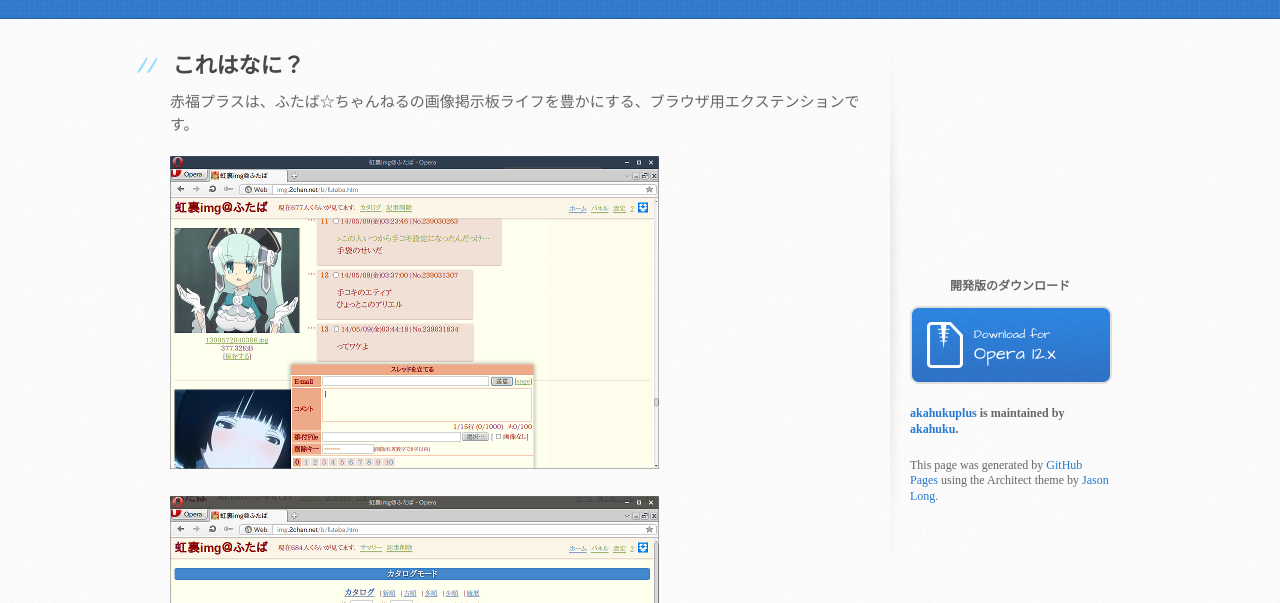
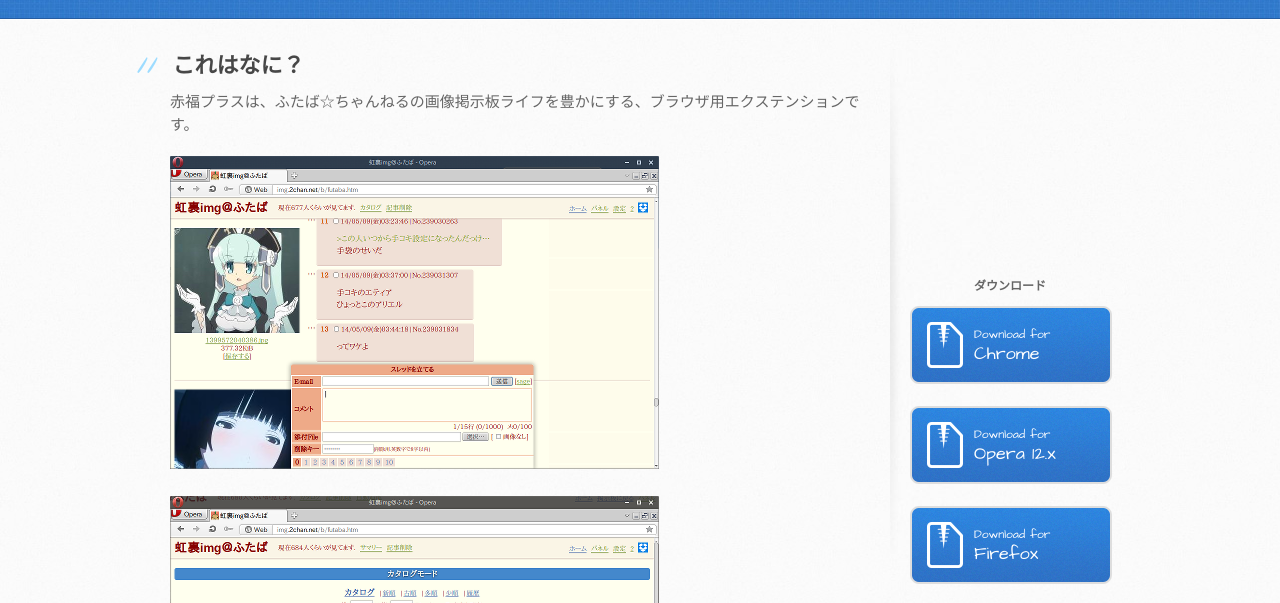
Before and after one commit to akahuku/akahukuplus, a plain HTML site: page index.html in a window 1280 px wide. Shown: the part 182-785 px from the top of the page. Drawn offline with Linux system fonts and the light colour scheme.

Commit message:
add links

```diff
--- a/index.html
+++ b/index.html
@@ -91,10 +91,18 @@
 					</script>
 
 					<div class="button-container">
-						<div class="header">開発版のダウンロード</div>
+						<div class="header">ダウンロード</div>
+						<a href="https://chrome.google.com/webstore/detail/%E8%B5%A4%E7%A6%8F%E3%83%97%E3%83%A9%E3%82%B9/gjbboehfbnlimbdpljoegcgoidokacno?hl=ja" class="button">
+							<small>Download for</small>
+							Chrome
+						</a>
 						<a href="https://github.com/akahuku/akahukuplus/raw/master/dist/akahukuplus.oex" class="button">
 							<small>Download for</small>
 							Opera 12.x
+						</a>
+						<a href="https://github.com/akahuku/akahukuplus/raw/master/dist/akahukuplus.xpi" class="button">
+							<small>Download for</small>
+							Firefox
 						</a>
 					</div>
 
```
